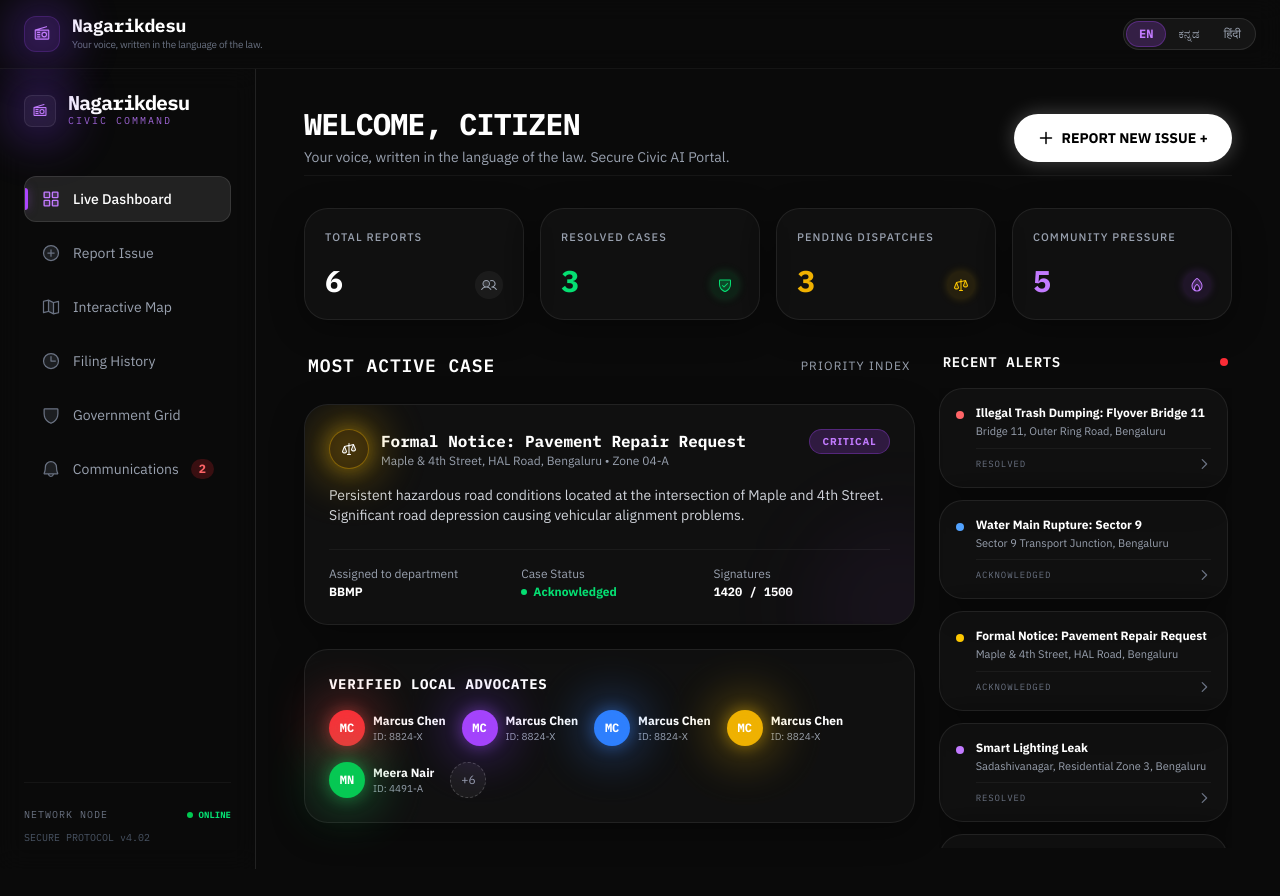
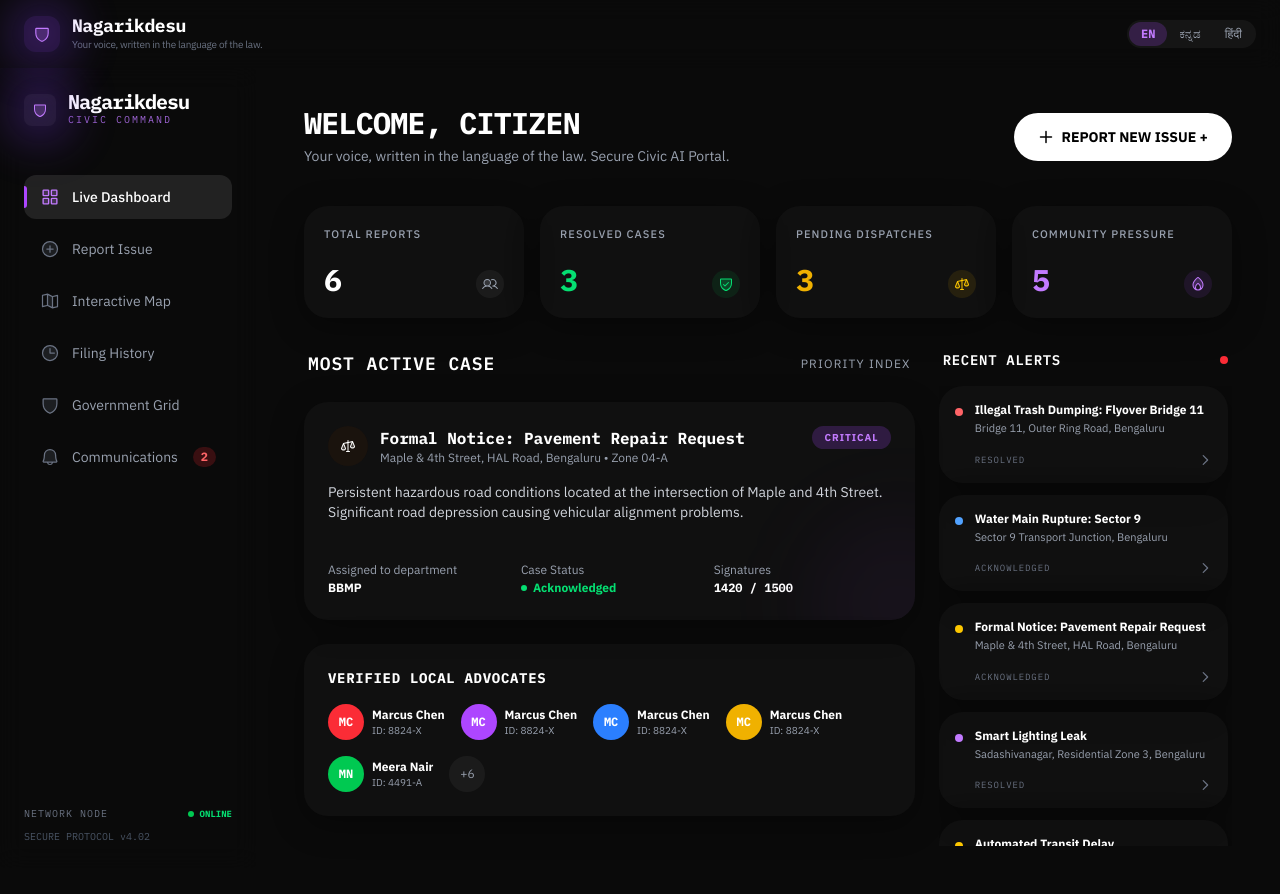
Before and after one commit to radmm/nagarikdesu, a React (Vite) app: page / in a window 1280 px wide. Built offline with nearby package versions, Linux system fonts and the light colour scheme.

Commit message:
feat: update UI branding and aesthetic refinements
- Replaced Radio icon with Shield icon
- Added dynamic background gradient animations by tab
- Implemented global CSS reset to remove element borders
- Refined component styling for a cleaner, borderless glass effect

```diff
--- a/src/App.tsx
+++ b/src/App.tsx
@@ -10,7 +10,7 @@ import CaseList from "./components/CaseList";
 import Authorities from "./components/Authorities";
 import Heatmap from "./components/Heatmap";
 import NotificationsScreen from "./components/NotificationsScreen";
-import { Radio } from "@phosphor-icons/react";
+import { Shield } from "@phosphor-icons/react";
 import { TRANSLATIONS } from "./translations";
 
 export default function App() {
@@ -28,6 +28,70 @@ export default function App() {
   const [tab, setTab] = useState<string>("dashboard");
   const [selectedReport, setSelectedReport] = useState<CivicReport | null>(null);
   const [language, setLanguage] = useState<"en" | "kn" | "hi">("en");
+
+  // Dynamic Floating Mountain-Like Gradient Configuration
+  const getMountainStyle = () => {
+    switch (tab) {
+      case "dashboard":
+        return {
+          colors: "from-purple-600/20 via-indigo-600/8 to-transparent",
+          transform: "translate(-15%, 5%) scale(1.3) rotate(-5deg)",
+          height: "h-[50vh]",
+          width: "w-[120vw]"
+        };
+      case "new-report":
+        return {
+          colors: "from-amber-600/20 via-orange-600/8 to-transparent",
+          transform: "translate(15%, 15%) scale(1.4) rotate(10deg)",
+          height: "h-[65vh]",
+          width: "w-[140vw]"
+        };
+      case "case-detail":
+        return {
+          colors: "from-pink-600/20 via-purple-600/8 to-transparent",
+          transform: "translate(-25%, 10%) scale(1.35) rotate(-15deg)",
+          height: "h-[60vh]",
+          width: "w-[130vw]"
+        };
+      case "cases":
+        return {
+          colors: "from-emerald-600/20 via-teal-600/8 to-transparent",
+          transform: "translate(0%, 20%) scale(1.25) rotate(5deg)",
+          height: "h-[55vh]",
+          width: "w-[120vw]"
+        };
+      case "authorities":
+        return {
+          colors: "from-blue-600/20 via-indigo-600/8 to-transparent",
+          transform: "translate(-10%, 5%) scale(1.45) rotate(-8deg)",
+          height: "h-[70vh]",
+          width: "w-[140vw]"
+        };
+      case "map":
+        return {
+          colors: "from-teal-600/20 via-blue-600/8 to-transparent",
+          transform: "translate(20%, 25%) scale(1.3) rotate(12deg)",
+          height: "h-[50vh]",
+          width: "w-[130vw]"
+        };
+      case "notifications":
+        return {
+          colors: "from-rose-600/20 via-red-600/8 to-transparent",
+          transform: "translate(5%, 10%) scale(1.4) rotate(-3deg)",
+          height: "h-[60vh]",
+          width: "w-[135vw]"
+        };
+      default:
+        return {
+          colors: "from-purple-600/20 via-indigo-600/8 to-transparent",
+          transform: "translate(-15%, 5%) scale(1.3) rotate(-5deg)",
+          height: "h-[50vh]",
+          width: "w-[120vw]"
+        };
+    }
+  };
+
+  const mountain = getMountainStyle();
 
   // Sync state to localStorage
   useEffect(() => {
@@ -198,28 +262,26 @@ export default function App() {
 
   return (
     <div className="min-h-screen bg-[#0A0A0A] text-white flex flex-col relative overflow-x-hidden select-none">
-      {/* Soft background ambient gradient glows (cross-fading smoothly) */}
-      <div className="absolute top-[-250px] left-1/2 -translate-x-1/2 w-[1000px] h-[800px] pointer-events-none -z-10">
-        {/* Purple glow: Home / Overview (dashboard) */}
-        <div className={`absolute inset-0 bg-gradient-to-b from-purple-600/15 to-transparent rounded-full blur-[160px] transition-opacity duration-1000 ease-in-out ${tab === "dashboard" ? "opacity-100" : "opacity-0"}`} />
-
-        {/* Yellow/Orange glow: Report New Issue (new-report) */}
-        <div className={`absolute inset-0 bg-gradient-to-b from-amber-500/15 to-transparent rounded-full blur-[160px] transition-opacity duration-1000 ease-in-out ${tab === "new-report" ? "opacity-100" : "opacity-0"}`} />
-
-        {/* Purple-to-Pink glow: Case Detail (case-detail) */}
-        <div className={`absolute inset-0 bg-gradient-to-b from-pink-600/15 to-transparent rounded-full blur-[160px] transition-opacity duration-1000 ease-in-out ${tab === "case-detail" ? "opacity-100" : "opacity-0"}`} />
-
-        {/* Green/Emerald glow: Filing History / Cases */}
-        <div className={`absolute inset-0 bg-gradient-to-b from-emerald-600/15 to-transparent rounded-full blur-[160px] transition-opacity duration-1000 ease-in-out ${tab === "cases" ? "opacity-100" : "opacity-0"}`} />
-
-        {/* Blue glow: Authorities */}
-        <div className={`absolute inset-0 bg-gradient-to-b from-blue-600/15 to-transparent rounded-full blur-[160px] transition-opacity duration-1000 ease-in-out ${tab === "authorities" ? "opacity-100" : "opacity-0"}`} />
-
-        {/* Blue-Green glow: Map / Heatmap (map) */}
-        <div className={`absolute inset-0 bg-gradient-to-b from-teal-500/15 to-transparent rounded-full blur-[160px] transition-opacity duration-1000 ease-in-out ${tab === "map" ? "opacity-100" : "opacity-0"}`} />
-
-        {/* Soft Red/Orange glow: Notifications */}
-        <div className={`absolute inset-0 bg-gradient-to-b from-rose-500/15 to-transparent rounded-full blur-[160px] transition-opacity duration-1000 ease-in-out ${tab === "notifications" ? "opacity-100" : "opacity-0"}`} />
+      {/* Dynamic Floating Mountain-Like Gradient Backdrop (Smoothly transitions color, scale, angle, and translation on page change) */}
+      <div className="fixed inset-0 pointer-events-none -z-10 overflow-hidden bg-[#0A0A0A]">
+        {/* Mountain Shape 1 */}
+        <div
+          className={`absolute bottom-0 left-1/2 -translate-x-1/2 rounded-[100%] blur-[130px] bg-gradient-to-t ${mountain.colors} transition-all duration-1000 ease-out`}
+          style={{
+            width: mountain.width,
+            height: mountain.height,
+            transform: `translate(-50%, 45%) ${mountain.transform.replace('translate(', '').replace(')', '')}`
+          }}
+        />
+        {/* Mountain Shape 2 (Secondary overlapping ridge for depth) */}
+        <div
+          className={`absolute bottom-0 left-1/2 -translate-x-1/2 rounded-[100%] blur-[160px] bg-gradient-to-t ${mountain.colors} opacity-60 transition-all duration-1000 ease-out delay-75`}
+          style={{
+            width: `calc(${mountain.width} * 0.8)`,
+            height: `calc(${mountain.height} * 0.9)`,
+            transform: `translate(-30%, 35%) ${mountain.transform.replace('translate(', '').replace(')', '')} scaleY(0.8) rotate(15deg)`
+          }}
+        />
       </div>
 
       {/* Top Universal Control Header (Allows language switching seamlessly) */}
@@ -227,7 +289,7 @@ export default function App() {
         <div className="flex items-center gap-3">
           <div className="relative flex items-center justify-center w-9 h-9 rounded-xl bg-purple-500/10 border border-purple-500/20 overflow-visible">
             <div className="glow-dot glow-purple absolute w-10 h-10 rounded-full opacity-60 blur-md" />
-            <Radio className="w-4.5 h-4.5 text-purple-400 relative z-10" weight="duotone" />
+            <Shield className="w-4.5 h-4.5 text-purple-400 relative z-10" weight="duotone" />
           </div>
           <div>
             <h1 className="font-headline-lg font-mono text-lg font-extrabold tracking-tight text-white flex items-center gap-1.5 leading-none">
--- a/src/components/Authorities.tsx
+++ b/src/components/Authorities.tsx
@@ -87,7 +87,6 @@ export default function Authorities({ language = "en" }: AuthoritiesProps) {
                 {/* Department Identity Row */}
                 <div className="flex items-center gap-4">
                   <div className={`w-12 h-12 rounded-full border flex items-center justify-center relative overflow-visible shrink-0 ${glowStyles}`}>
-                    <div className={`glow-dot glow-${dept.glowColor} absolute w-14 h-14 rounded-full opacity-60 blur-md`} />
                     <IconComponent className="w-5 h-5 text-white relative z-10" weight="duotone" />
                   </div>
                   <div>
--- a/src/components/CaseDetails.tsx
+++ b/src/components/CaseDetails.tsx
@@ -183,7 +183,6 @@ export default function CaseDetails({ report, onBack, onUpdateReport, language =
       {dept && (
         <section className="glass-card rounded-2xl p-5 flex items-center gap-4">
           <div className={`w-12 h-12 rounded-full border flex items-center justify-center relative overflow-visible shrink-0 ${avatarGlow}`}>
-            <div className={`glow-dot glow-${dept.glowColor} absolute w-14 h-14 rounded-full opacity-60 blur-md`} />
             <Scales className="w-5 h-5 text-white relative z-10" weight="duotone" />
           </div>
           <div className="flex-1 min-w-0">
@@ -300,7 +299,6 @@ export default function CaseDetails({ report, onBack, onUpdateReport, language =
           <div className="glass-card max-w-sm w-full p-6 text-center space-y-4 border border-white/10 shadow-[0_0_50px_rgba(124,58,237,0.3)] bg-[#0C0C0C]/90 relative overflow-hidden">
             <div className="absolute top-[-40px] left-1/2 -translate-x-1/2 w-40 h-40 bg-purple-500/10 rounded-full blur-2xl pointer-events-none" />
             <div className="w-12 h-12 rounded-full border border-purple-500/30 bg-purple-500/10 text-purple-400 flex items-center justify-center mx-auto relative overflow-visible">
-              <div className="glow-dot glow-purple absolute w-14 h-14 rounded-full opacity-60 blur-md" />
               <Scales className="w-5 h-5 relative z-10" weight="duotone" />
             </div>
             <h4 className="font-headline-md font-mono text-sm uppercase tracking-widest text-purple-400 font-bold">{t.systemBroadcast}</h4>
--- a/src/components/CaseList.tsx
+++ b/src/components/CaseList.tsx
@@ -79,7 +79,6 @@ export default function CaseList({ reports, onSelectReport, language = "en" }: C
               <div className="glass-card rounded-2xl p-6 relative overflow-hidden border border-white/5 bg-[#000000]/10 flex flex-col md:flex-row md:items-center justify-between gap-4">
                 <div className="flex items-start gap-4">
                   <div className={`w-12 h-12 rounded-full border border-white/10 flex items-center justify-center relative overflow-visible shrink-0 ${cat.iconColor} ${cat.glowColor}`}>
-                    <div className={`glow-dot glow-${cat.color} absolute w-14 h-14 rounded-full opacity-60 blur-md`} />
                     <IconComponent className="w-5 h-5 relative z-10" />
                   </div>
                   <div>
--- a/src/components/Dashboard.tsx
+++ b/src/components/Dashboard.tsx
@@ -130,7 +130,6 @@ export default function Dashboard({ reports, onReportIssue, onSelectReport, lang
               <div className="flex justify-between items-start mb-4">
                 <div className="flex items-center gap-3">
                   <div className={`w-10 h-10 rounded-full border flex items-center justify-center relative overflow-visible ${glowColorsMap[getGlowColor(activeCase.category)]}`}>
-                    <div className={`glow-dot glow-${getGlowColor(activeCase.category)} absolute w-12 h-12 rounded-full opacity-60 blur-md`} />
                     <Scales className="w-4 h-4 text-white relative z-10" weight="duotone" />
                   </div>
                   <div>
@@ -199,7 +198,6 @@ export default function Dashboard({ reports, onReportIssue, onSelectReport, lang
                 return (
                   <div key={rep.id} className="flex items-center gap-2 group">
                     <div className={`w-9 h-9 rounded-full border flex items-center justify-center text-xs text-white font-mono font-bold relative overflow-visible ${colors[colIdx]} ${glow[colIdx]}`}>
-                      <div className={`glow-dot glow-${glowNames[colIdx]} absolute w-10 h-10 rounded-full opacity-50 blur-md`} />
                       <span className="relative z-10">{rep.reporterName.split(" ").map(n => n[0]).join("")}</span>
                     </div>
                     <div className="hidden sm:block">
--- a/src/components/NotificationsScreen.tsx
+++ b/src/components/NotificationsScreen.tsx
@@ -74,7 +74,6 @@ export default function NotificationsScreen({ alerts, onMarkRead, onMarkAllRead,
                 <div className="flex items-start gap-4">
                   {/* Glowing circular avatar placeholder for notifications */}
                   <div className={`w-10 h-10 rounded-full border flex items-center justify-center relative overflow-visible shrink-0 ${glowStyles}`}>
-                    <div className={`glow-dot glow-${alert.glowColor} absolute w-12 h-12 rounded-full opacity-60 blur-md`} />
                     <IconComponent className="w-4 h-4 relative z-10" />
                   </div>
 
--- a/src/components/Sidebar.tsx
+++ b/src/components/Sidebar.tsx
@@ -26,7 +26,7 @@ export default function Sidebar({ currentTab, setTab, unreadCount, language = "e
       <div className="flex items-center gap-3 mb-12">
         <div className="relative flex items-center justify-center w-8 h-8 rounded-lg bg-white/5 border border-white/10 overflow-visible">
           <div className="glow-dot glow-purple absolute w-10 h-10 rounded-full opacity-60 blur-md" />
-          <Radio className="w-4 h-4 text-purple-400 relative z-10" weight="duotone" />
+          <Shield className="w-4 h-4 text-purple-400 relative z-10" weight="duotone" />
         </div>
         <div className="flex flex-col">
           <span className="font-headline-lg font-mono text-xl tracking-tighter text-white font-bold leading-none">Nagarikdesu</span>
--- a/src/index.css
+++ b/src/index.css
@@ -12,7 +12,6 @@
     background-color: rgba(20, 20, 20, 0.6);
     backdrop-filter: blur(12px);
     -webkit-backdrop-filter: blur(12px);
-    border: 1px solid rgba(255, 255, 255, 0.08);
     border-radius: 24px;
     box-shadow: 0 8px 32px 0 rgba(0, 0, 0, 0.37);
     transition: all 0.3s cubic-bezier(0.4, 0, 0.2, 1);
@@ -20,7 +19,6 @@
 
   .glass-card:hover {
     background-color: rgba(28, 28, 28, 0.75);
-    border-color: rgba(255, 255, 255, 0.15);
   }
 
   @keyframes fadeIn {
@@ -56,3 +54,15 @@
   .glow-yellow { background: #eab308; }
   .glow-purple { background: #7c3aed; }
 }
+
+/* Global override to remove all borders from all sections and elements */
+*, *::before, *::after {
+  border-width: 0px !important;
+  border-color: transparent !important;
+  box-shadow: none !important; /* Remove harsh outline shadows if any */
+}
+
+/* Keep standard box-shadow on cards but remove borders */
+.glass-card {
+  box-shadow: 0 8px 32px 0 rgba(0, 0, 0, 0.37) !important;
+}
```
Also changed, not shown: 1 other file (tests, documents, lock files or other folders).
